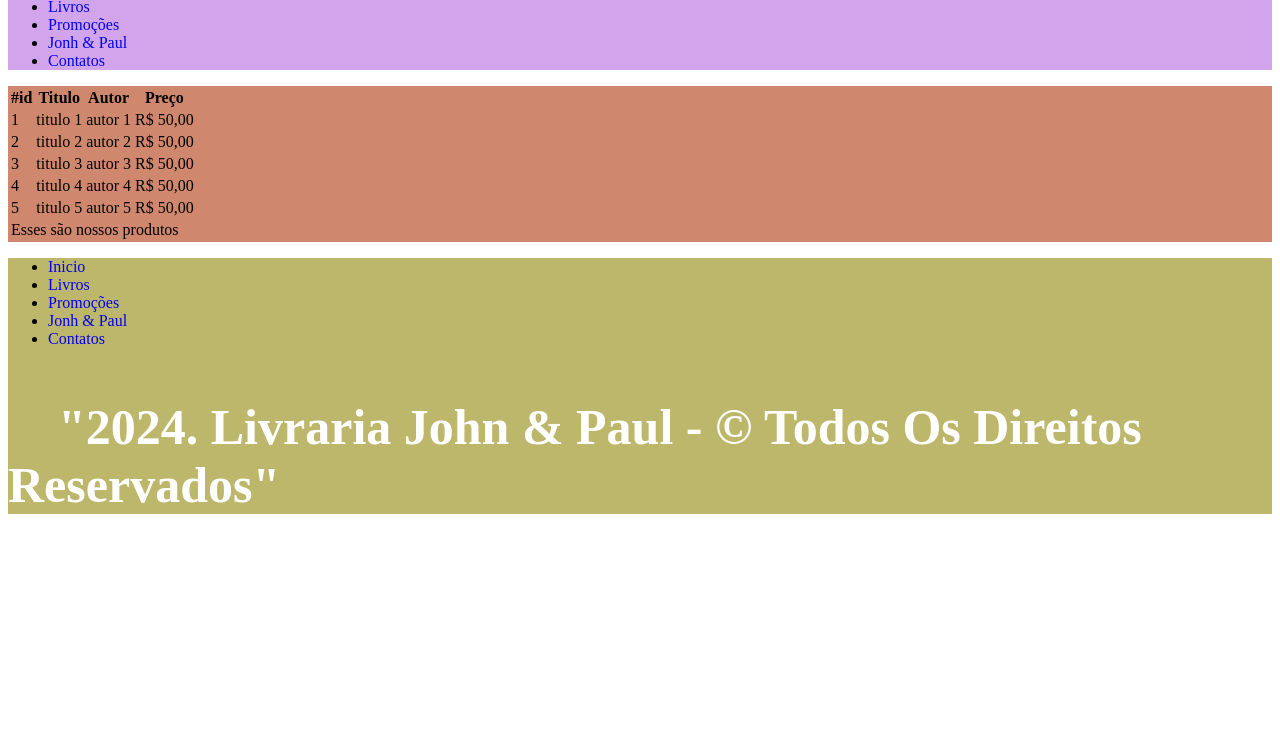
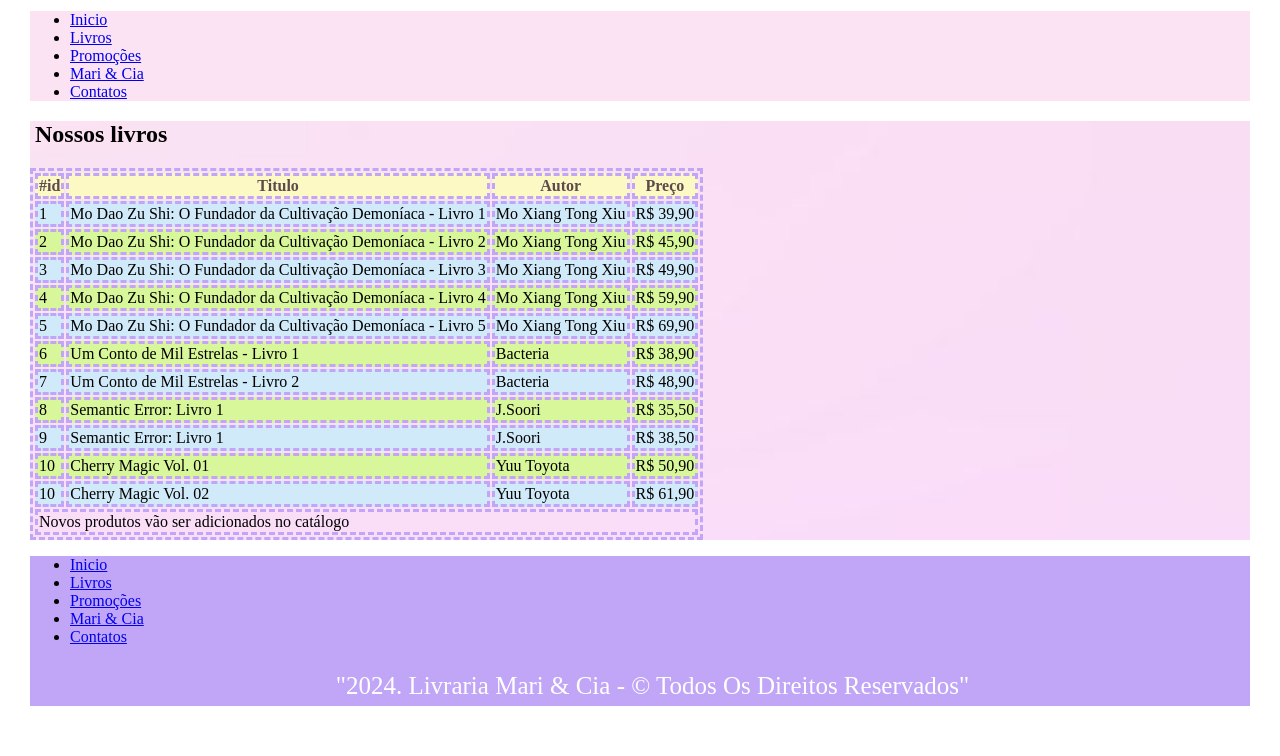
Before and after one commit to marianarosalita/projetolivraria, a plain HTML site: page pages/produtos.html in a window 1280 px wide. Shown: the part 148-904 px from the top of the page. Before the commit the page ends 800 px from the top, so only its background shows below. Drawn offline with Linux system fonts and the light colour scheme.

Commit message:
atualização

```diff
--- a/css/estilo.css
+++ b/css/estilo.css
@@ -1,45 +1,105 @@
 #topo {
-    background-color: rgb(251, 255, 0);
-    font-family: Arial, Helvetica, sans-serif;
+    background-color: #e0bac3;
+    background-image: url(../images/topo.jpg);
+    background-position: center;
+    font-family: Verdana, Geneva, Tahoma, sans-serif;
     font-style: italic;
     font-variant: small-caps;
-    color:red;
+    color:#5d4b4b;
     text-align: center;
 }
 #menu {
-    background-color: rgba(191, 128, 228, 0.712);
+    background-color: #fbe3f3;
 }
-.destaques, .produtos, .sobre, .contato {
-    background-color: rgb(207, 135, 109);
+.destaques, .produtos, .promoções, .sobre, .contato {
+    background-image: url(../images/fundo.jpg) ;
+    background-size: cover;
 }
+
 #rodape {
-    background-color: darkkhaki;
+    background-color: #c1a6f7;
 }
+
 #rodape p {
-    font-weight: 900;
-    font-size: 50px;
+    font-weight: 250;
+    font-size: 25px;
     color:white;
-    text-indent: 50px;
+    text-indent: 25px;
     text-transform: capitalize;
+    text-align: center;
 }
 
 a {
-    text-decoration: none;
+    text-decoration: underline;
 }
 a:visited {
-    color: antiquewhite;
+    color: #5d4b4b;
 }
 
 a:hover {
-    background-color: black;
-    color: yellow;
+    background-color: #5d4b4b;
+    color: white;
     font-size: 30px;
     margin: 5px;
     border: solid 2px white;
 }
+
 #topo:hover {
-    display: none;
+    display: contents;
+
 }
+
+table, th, td {
+    border: dashed;
+    border-color: #c1a6f7;
+}
+
+thead tr {
+    background-color: #fdf9c4;
+    color: #5d4b4b;
+}
+
+tbody tr:nth-child(odd) {
+    background-color: #d1eaf9;
+}
+
+tbody tr:nth-child(even) {
+    background-color: #d8f79a;
+}
+
+body{
+    margin: 10px 10px 10px 10px;
+    padding: 20px;
+}
+
+p {
+    text-indent: 30px;
+    margin: 20px 0;
+    line-height: 1.6;
+}
+
+h2 {
+    text-indent: 5px;
+}
+
+.promoções:hover img {
+    transform: scale(1.1);
+}
+
+.destaques:hover img {
+    transform: rotate(5deg);
+}
+
+button:hover {
+    color: #5d4b4b;
+}
+
+.sobre {
+    text-align: justify;
+    letter-spacing: 2px;
+}
+
+
 
 
 
--- a/pages/produtos.html
+++ b/pages/produtos.html
@@ -4,25 +4,26 @@
     <meta charset="UTF-8">
     <meta http-equiv="X-UA-Compatible" content="IE=edge">
     <meta name="viewport" content="width=device-width, initial-scale=1.0">
-    <title>Livraria São João </title>
+    <title>Livraria Mari & Cia</title>
     <link rel="stylesheet" href="../css/estilo.css">
 </head>
 <body>
     <header id="topo">
-        <h1>Livraria São João</h1>
-        <h2>"Livros novos e usados com os melhores preços para você"</h2>
+        <h1>Livraria Mari & Cia</h1>
+        <h2>"Um mundo de histórias te espera"</h2>
 
     </header>
     <nav id="menu">
         <ul>
             <li><a href="../index.html">Inicio</a></li>
             <li><a href="#">Livros</a></li>
-            <li><a href="#">Promoções</a></li>
-            <li><a href="sobre.html">Jonh & Paul</a></li>
+            <li><a href="promoções.html">Promoções</a></li>
+            <li><a href="sobre.html">Mari & Cia</a></li>
             <li><a href="contato.html">Contatos</a></li>
         </ul>
     </nav>
     <main class="produtos">
+        <h2>Nossos livros</h2>
         <table>
             <thead>
                 <tr>
@@ -35,38 +36,74 @@
             <body>
                 <tr>
                     <td>1</td>
-                    <td>titulo 1</td>
-                    <td>autor 1</td>
-                    <td>R$ 50,00</td>
+                    <td>Mo Dao Zu Shi: O Fundador da Cultivação Demoníaca - Livro 1</td>
+                    <td>Mo Xiang Tong Xiu</td>
+                    <td>R$ 39,90</td>
                 </tr>
                 <tr>
                     <td>2</td>
-                    <td>titulo 2</td>
-                    <td>autor 2</td>
-                    <td>R$ 50,00</td>
+                    <td>Mo Dao Zu Shi: O Fundador da Cultivação Demoníaca - Livro 2</td>
+                    <td>Mo Xiang Tong Xiu</td>
+                    <td>R$ 45,90</td>
                 </tr>
                 <tr>
                     <td>3</td>
-                    <td>titulo 3</td>
-                    <td>autor 3</td>
-                    <td>R$ 50,00</td>
+                    <td>Mo Dao Zu Shi: O Fundador da Cultivação Demoníaca - Livro 3</td>
+                    <td>Mo Xiang Tong Xiu</td>
+                    <td>R$ 49,90</td>
                 </tr>
                 <tr>
                     <td>4</td>
-                    <td>titulo 4</td>
-                    <td>autor 4</td>
-                    <td>R$ 50,00</td>
+                    <td>Mo Dao Zu Shi: O Fundador da Cultivação Demoníaca - Livro 4</td>
+                    <td>Mo Xiang Tong Xiu</td>
+                    <td>R$ 59,90</td>
                 </tr>
                 <tr>
                     <td>5</td>
-                    <td>titulo 5</td>
-                    <td>autor 5</td>
-                    <td>R$ 50,00</td>
+                    <td>Mo Dao Zu Shi: O Fundador da Cultivação Demoníaca - Livro 5</td>
+                    <td>Mo Xiang Tong Xiu</td>
+                    <td>R$ 69,90</td>
+                </tr>
+                <tr>
+                    <td>6</td>
+                    <td>Um Conto de Mil Estrelas - Livro 1</td>
+                    <td>Bacteria</td>
+                    <td>R$ 38,90</td>
+                </tr>
+                <tr>
+                    <td>7</td>
+                    <td>Um Conto de Mil Estrelas - Livro 2</td>
+                    <td>Bacteria</td>
+                    <td>R$ 48,90</td>
+                </tr>
+                <tr>
+                    <td>8</td>
+                    <td>Semantic Error: Livro 1</td>
+                    <td>J.Soori</td>
+                    <td>R$ 35,50</td>
+                </tr>
+                <tr>
+                    <td>9</td>
+                    <td>Semantic Error: Livro 1</td>
+                    <td>J.Soori</td>
+                    <td>R$ 38,50</td>
+                </tr>
+                <tr>
+                    <td>10</td>
+                    <td>Cherry Magic Vol. 01</td>
+                    <td>Yuu Toyota</td>
+                    <td>R$ 50,90</td>
+                </tr>
+                <tr>
+                    <td>10</td>
+                    <td>Cherry Magic Vol. 02</td>
+                    <td>Yuu Toyota</td>
+                    <td>R$ 61,90</td>
                 </tr>
             </body>
             <tfoot>
                 <tr>
-                    <td colspan="4">Esses são nossos produtos</td>
+                    <td colspan="4">Novos produtos vão ser adicionados no catálogo</td>
                 </tr>
             </tfoot>
         </table>
@@ -77,10 +114,10 @@
             <li><a href="../index.html">Inicio</a></li>
             <li><a href="#">Livros</a></li>
             <li><a href="#">Promoções</a></li>
-            <li><a href="sobre.html">Jonh & Paul</a></li>
+            <li><a href="sobre.html">Mari & Cia</a></li>
             <li><a href="contato.html">Contatos</a></li>
         </ul>
-        <p>"2024. Livraria John & Paul - &copy; Todos os direitos reservados"</p>
+        <p>"2024. Livraria Mari & Cia - &copy; Todos os direitos reservados"</p>
 
     </footer>
 
```
Also changed, not shown: index.html (+24 -22 lines), pages/contato.html (+8 -7 lines), pages/promoções.html (added, +60 -0 lines), pages/sobre.html (+21 -20 lines), images/capalivro1.jpg, images/capalivro10.jpg (added), images/capalivro11.jpg (added), images/capalivro2.jpg, images/capalivro3.jpg, images/capalivro4.jpg, images/capalivro5.jpg (added), images/capalivro6.jpg (added), images/capalivro7.jpg (added), images/capalivro8.jpg (added), 3 more files.
